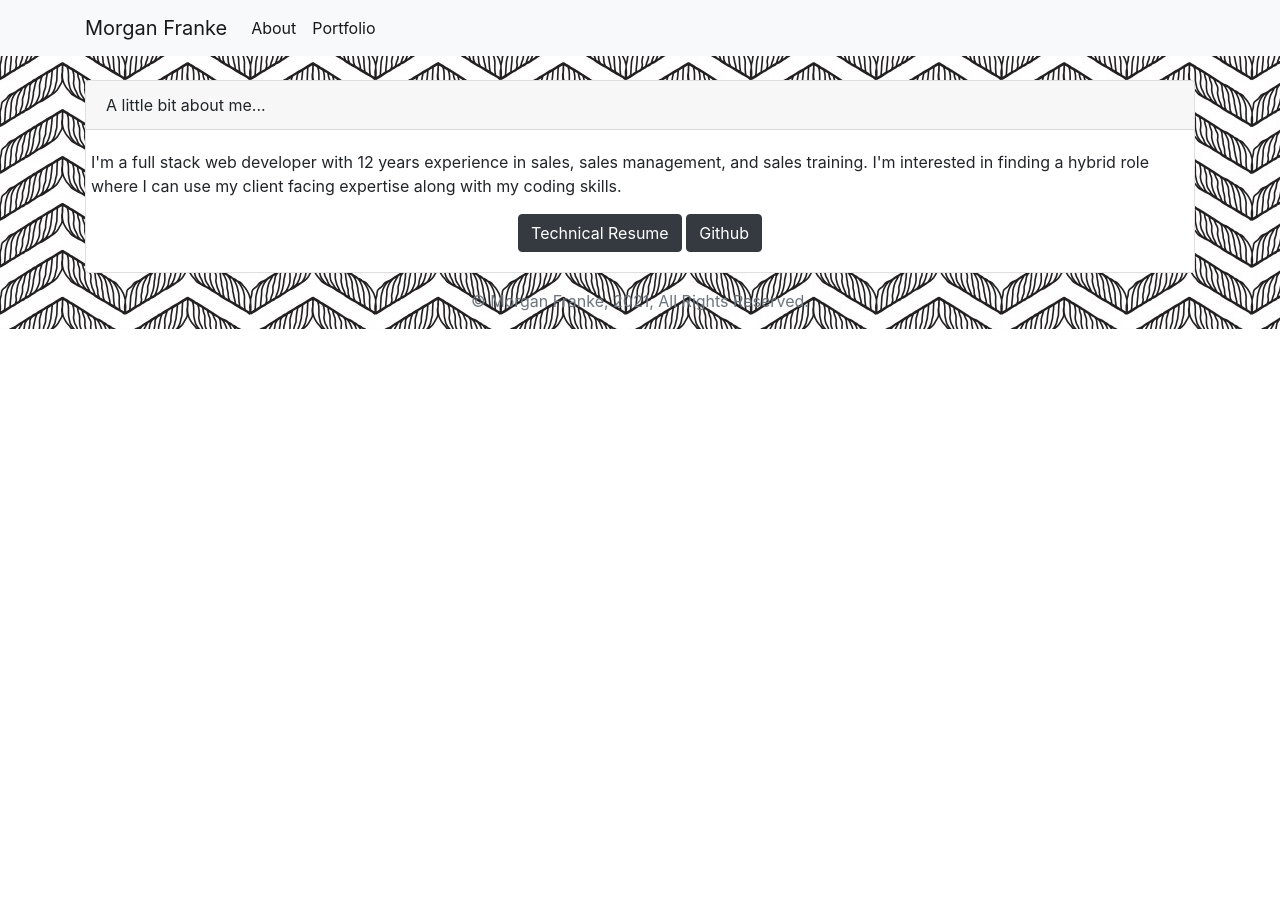
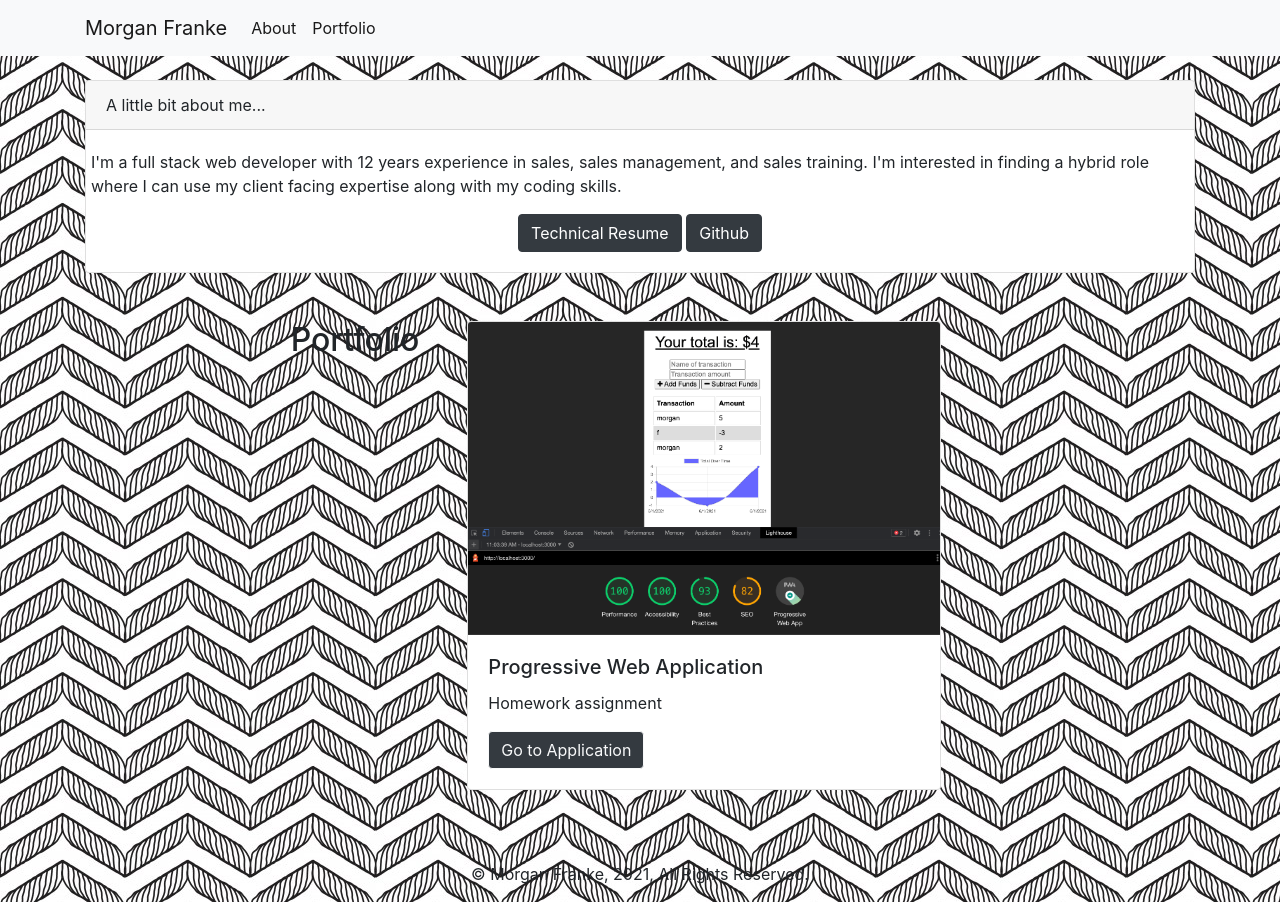
Before and after one commit to morganleighfranke/react-portfolio, a React (Create React App) app: page / in a window 1280 px wide. Before the commit the page ends 800 px from the top, so only its background shows below. Built offline with nearby package versions, Linux system fonts and the light colour scheme.

Commit message:
portfolio page

```diff
--- a/src/App.js
+++ b/src/App.js
@@ -4,7 +4,6 @@ import About from './components/About';
 import Portfolio from "./components/Portfolio";
 import background from "./image/backround.jpeg";
 import Footer from './components/Footer';
-// import Portfolio from './components/Portfolio';
 // import Contact from './components/Contact';
 
 function App() {
--- a/src/components/Footer/index.js
+++ b/src/components/Footer/index.js
@@ -5,7 +5,7 @@ function Footer () {
     return (
         <footer className="footer py-3">
             <div className="container text-center">
-                <span className="text-muted">&copy; Morgan Franke, 2021, All Rights Reserved.</span>
+                <span className="text">&copy; Morgan Franke, 2021, All Rights Reserved.</span>
             </div>
         </footer>
     )
--- a/src/components/Portfolio/index.js
+++ b/src/components/Portfolio/index.js
@@ -1,12 +1,25 @@
 import React from 'react';
 import './style.css';
+import PWA from './images/PWA.png'
 
-function Portfolio() {
+function Portfolio () {
     return (
         <section id="portfolio">
             <div className="container">
+            <div className="row justify-content-center">
+            <h2 className="text-center mt-5 portfolio">Portfolio</h2>
+                <div className="col-lg-6 col-sm-12 mb-2 px-5 py-5">
+                    <div className="card">
+                        <img src={PWA} className="card-img-top" alt="ppco" />
+                        <div className="card-body">
+                            <h5 className="card-title">Progressive Web Application</h5>
+                            <p className="card-text">Homework assignment</p>
+                            <a href="https://parentingpracticeco.herokuapp.com/" target="blank" className="btn btn-dark btn-outline-light">Go to Application</a>
+                        </div>
+                    </div>
+                </div>
 
-
+            </div>
             </div>
         </section>
 
```
Also changed, not shown: src/components/Portfolio/images/PWA.png (added).
